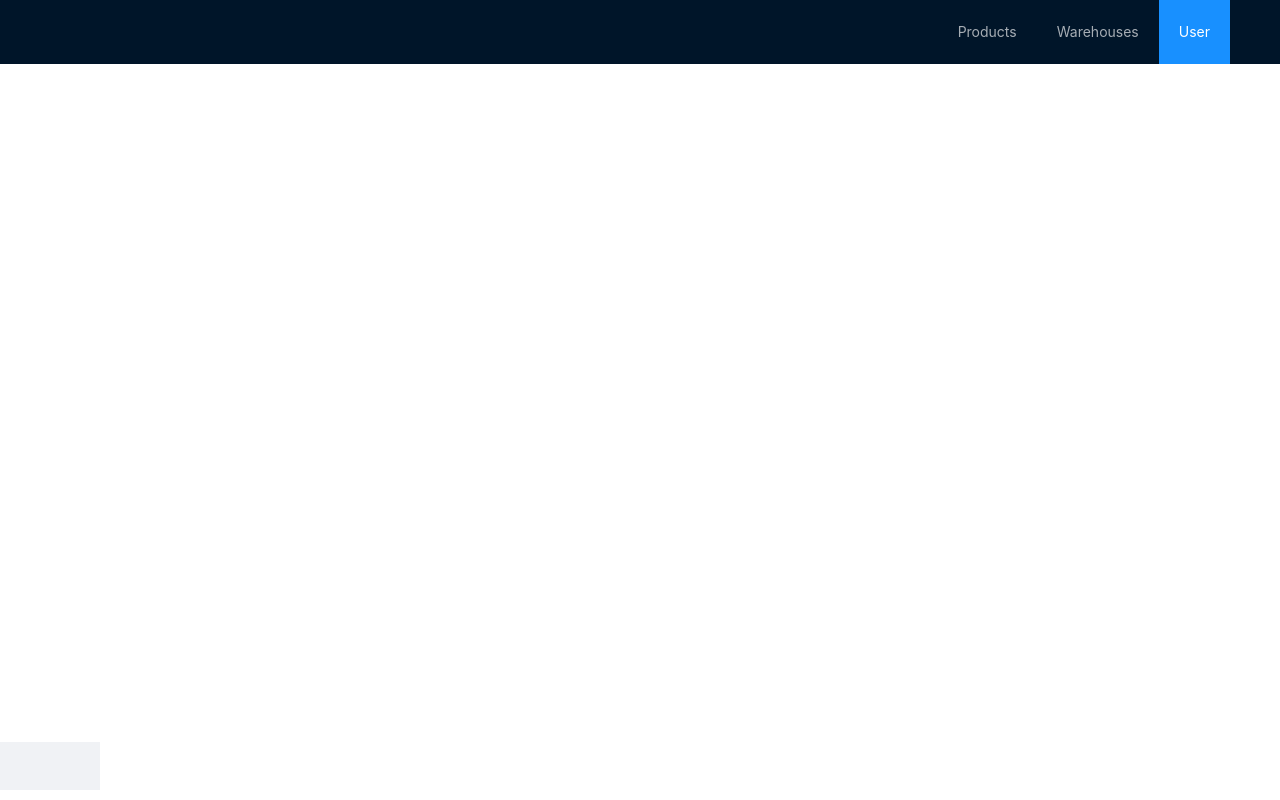
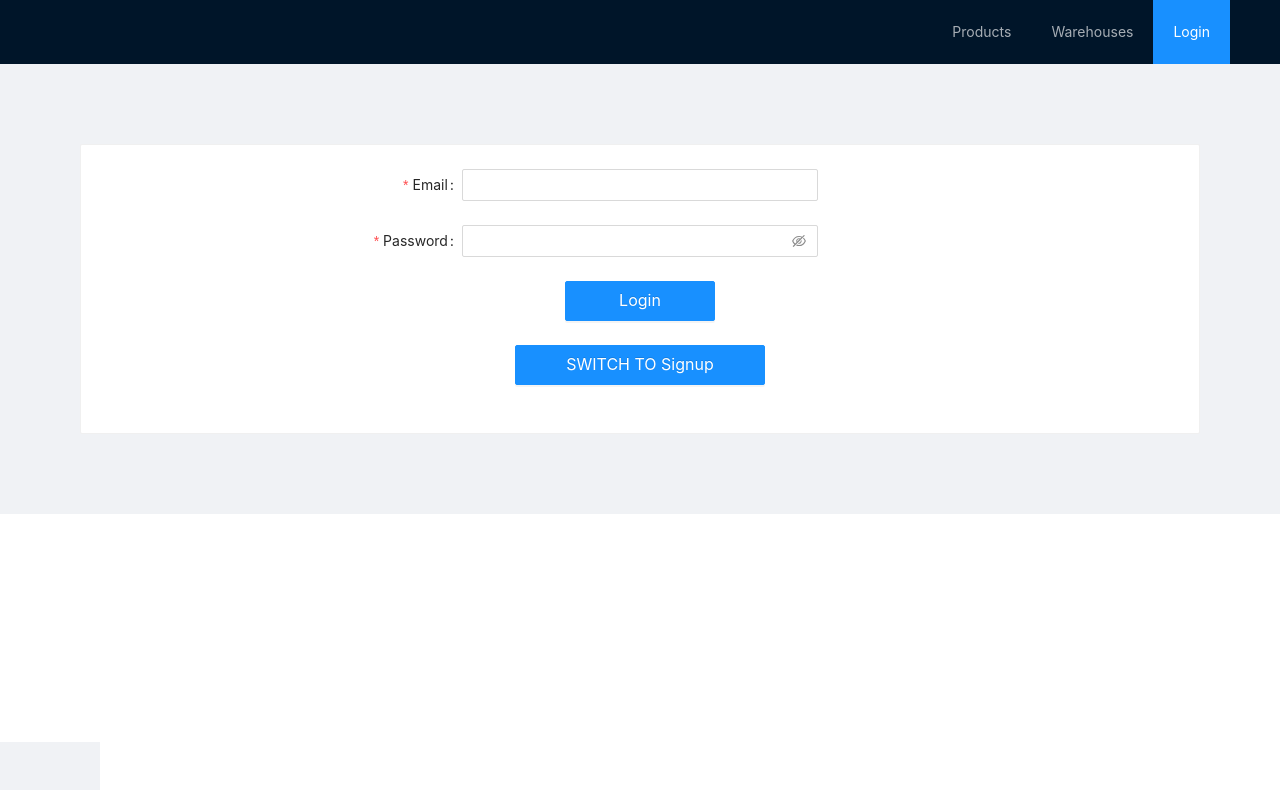
Before and after one commit to semihguzel/inventory-management, a React (Create React App) app: page /auth in a window 1280 px wide. Built offline with nearby package versions, Linux system fonts and the light colour scheme.

Commit message:
general changes with authentication-authorization

```diff
--- a/src/App.js
+++ b/src/App.js
@@ -2,40 +2,58 @@ import React from "react";
 import {
   BrowserRouter as Router,
   Route,
-  Redirect,
   Routes,
+  Navigate,
 } from "react-router-dom";
 
 import { Layout, Menu } from "antd";
 import MainHeader from "./shared/Navigation/MainHeader";
 import MainFooter from "./shared/Navigation/MainFooter";
 import Products from "./products/pages/Products";
+import Warehouses from "./warehouses/pages/Warehouses";
+import Auth from "./user/pages/Auth";
+import { AuthContext } from "./shared/context/auth-context";
+import { useAuth } from "./shared/hooks/auth-hook";
 
 import "./App.css";
 
 const { Content } = Layout;
 
 const App = () => {
-  let routes;
-
-  routes = (
-    <Routes>
-      <Route path="/products" element={<Products />} />
-    </Routes>
-  );
+  const { login, logout, token, userId } = useAuth();
 
   return (
+    <AuthContext.Provider
+      value={{
+        isLoggedIn: !!token,
+        token,
+        userId,
+        login,
+        logout,
+      }}
+    >
       <Router>
         <Layout>
           <MainHeader />
-        <Content>
+          <Content
+            style={{
+              padding: 80,
+              margin: 0,
+              minHeight: 280,
+            }}
+          >
             <Routes>
+              <Route path="/" element={<Products />} />
               <Route path="/products" element={<Products />} />
+              <Route path="/warehouses" element={<Warehouses />} />
+              <Route path="/auth" element={<Auth />} />
+              <Route path="*" element={<Navigate to="/" replace />} />
             </Routes>
           </Content>
           <MainFooter />
         </Layout>
       </Router>
+    </AuthContext.Provider>
   );
 };
 
--- a/src/shared/Navigation/MainHeader.js
+++ b/src/shared/Navigation/MainHeader.js
@@ -1,31 +1,59 @@
-import React from "react";
+import React, { useContext } from "react";
 
-import { Layout, Menu } from "antd";
+import { Button, Layout, Menu } from "antd";
 import { Link } from "react-router-dom";
+import { AuthContext } from "../context/auth-context";
+
 const { Header } = Layout;
 
 const MainHeader = () => {
+  const auth = useContext(AuthContext);
+  let menuItems;
+
+  if (!auth.isLoggedIn) {
+    menuItems = [
+      {
+        key: "products",
+        label: <Link to="/products">Products</Link>,
+      },
+      {
+        key: "warehouses",
+        label: <Link to="/warehouses">Warehouses</Link>,
+      },
+      {
+        key: "login",
+        label: <Link to="/auth">Login</Link>,
+      },
+    ];
+  } else {
+    menuItems = [
+      {
+        key: "products",
+        label: <Link to="/products">Products</Link>,
+      },
+      {
+        key: "warehouses",
+        label: <Link to="/warehouses">Warehouses</Link>,
+      },
+      {
+        key: "logout",
+        label: (
+          <Button danger type="text" onClick={auth.logout}>
+            Logout
+          </Button>
+        ),
+      },
+    ];
+  }
+
   return (
     <Header>
       <Menu
         style={{ justifyContent: "flex-end" }}
         theme="dark"
         mode="horizontal"
-        defaultSelectedKeys={["user"]}
-        items={[
-          {
-            key: "products",
-            label: <Link to="/products">Products</Link>,
-          },
-          {
-            key: "warehouses",
-            label: "Warehouses",
-          },
-          {
-            key: "user",
-            label: "User",
-          },
-        ]}
+        defaultSelectedKeys={["login"]}
+        items={menuItems}
       />
     </Header>
   );
--- /dev/null
+++ b/src/shared/context/auth-context.js
@@ -0,0 +1,9 @@
+import { createContext } from "react";
+
+export const AuthContext = createContext({
+  isLoggedIn: false,
+  userId: null,
+  token: null,
+  login: () => {},
+  logout: () => {},
+});
--- /dev/null
+++ b/src/shared/hooks/auth-hook.js
@@ -0,0 +1,67 @@
+import { useState, useCallback, useEffect } from "react";
+
+let logoutTimer;
+
+export const useAuth = () => {
+  const [token, setToken] = useState(false);
+  const [expirationDate, setExpirationDate] = useState(null);
+  const [userId, setUserId] = useState(null);
+
+  const login = useCallback((uid, token, expirationDate) => {
+    setToken(token);
+    setUserId(uid);
+    const tokenExpirationDate =
+      expirationDate || new Date(new Date().getTime() + 1000 * 60 * 60);
+
+    setExpirationDate(tokenExpirationDate);
+
+    localStorage.setItem(
+      "userData",
+      JSON.stringify({
+        userId: uid,
+        token,
+        expiration: tokenExpirationDate.toISOString(),
+      })
+    );
+  }, []);
+
+  const logout = useCallback(() => {
+    setToken(null);
+    setExpirationDate(null);
+    setUserId(null);
+
+    localStorage.removeItem("userData");
+  }, []);
+
+  useEffect(() => {
+    const storedData = JSON.parse(localStorage.getItem("userData"));
+
+    if (
+      storedData &&
+      storedData.token &&
+      new Date(storedData.expiration) > new Date()
+    ) {
+      login(
+        storedData.userId,
+        storedData.token,
+        new Date(storedData.expiration)
+      );
+    }
+  }, [login]);
+
+  useEffect(() => {
+    if (token && expirationDate) {
+      const remainingTime = expirationDate.getTime() - new Date().getTime();
+      logoutTimer = setTimeout(logout, remainingTime);
+    } else {
+      clearTimeout(logoutTimer);
+    }
+  }, [token, expirationDate, logout]);
+
+  return {
+    token,
+    login,
+    logout,
+    userId,
+  };
+};
--- /dev/null
+++ b/src/user/pages/Auth.js
@@ -0,0 +1,146 @@
+import { Form, Input, Button, Card, Space, Alert } from "antd";
+import React, { useState, useContext } from "react";
+import { useNavigate } from "react-router-dom";
+
+import { AuthContext } from "../../shared/context/auth-context";
+import { useHttpClient } from "../../shared/hooks/http-hook";
+
+const Auth = () => {
+  const auth = useContext(AuthContext);
+  const [form] = Form.useForm();
+  const navigate = useNavigate();
+
+  const { clearError, error, isLoading, sendRequest } = useHttpClient();
+
+  const [isLoginMode, setIsLoginMode] = useState(true);
+
+  const submitHandler = async (values) => {
+    if (isLoginMode) {
+      try {
+        const responseData = await sendRequest(
+          `${process.env.REACT_APP_BACKEND_URL}/api/users/login`,
+          "POST",
+          JSON.stringify({ email: values.email, password: values.password }),
+          {
+            "Content-Type": "application/json",
+          }
+        );
+
+        auth.login(responseData.userId, responseData.token);
+        navigate("/");
+      } catch (err) {
+        debugger;
+      }
+    } else {
+    }
+  };
+
+  const switchModeHandler = () => {
+    form.resetFields();
+    setIsLoginMode((prevMode) => !prevMode);
+  };
+  const errorCloseHandler = () => {
+    clearError();
+  };
+
+  return (
+    <React.Fragment>
+      {error && (
+        <Alert
+          type="error"
+          message="Error"
+          description={error}
+          closable
+          onClose={errorCloseHandler}
+        />
+      )}
+      <Space
+        direction="vertical"
+        size="large"
+        style={{
+          display: "flex",
+          textAlign: "center",
+          justifyContent: "center",
+          minHeight: "100hv",
+        }}
+      >
+        <Card>
+          <Form
+            form={form}
+            name="basic"
+            labelCol={{
+              span: 8,
+            }}
+            wrapperCol={{
+              span: 8,
+            }}
+            initialValues={{
+              remember: true,
+            }}
+            onFinish={submitHandler}
+            autoComplete="off"
+          >
+            <Form.Item
+              label="Email"
+              name="email"
+              rules={[
+                {
+                  required: true,
+                  message: "Please input your email!",
+                },
+              ]}
+            >
+              <Input />
+            </Form.Item>
+
+            <Form.Item
+              label="Password"
+              name="password"
+              rules={[
+                {
+                  required: true,
+                  message: "Please input your password!",
+                },
+              ]}
+            >
+              <Input.Password />
+            </Form.Item>
+
+            <Form.Item
+              wrapperCol={{
+                offset: 7,
+                span: 10,
+              }}
+            >
+              <Button
+                size="large"
+                style={{ width: "150px" }}
+                type="primary"
+                htmlType="submit"
+              >
+                {isLoginMode ? "Login" : "Signup"}
+              </Button>
+            </Form.Item>
+            <Form.Item
+              wrapperCol={{
+                offset: 7,
+                span: 10,
+              }}
+            >
+              <Button
+                size="large"
+                style={{ width: "250px" }}
+                type="primary"
+                onClick={switchModeHandler}
+              >
+                SWITCH TO {isLoginMode ? "Signup" : "Login"}
+              </Button>
+            </Form.Item>
+          </Form>
+        </Card>
+      </Space>
+    </React.Fragment>
+  );
+};
+
+export default Auth;
```
Lines whose indentation alone changed are shown as unchanged.
